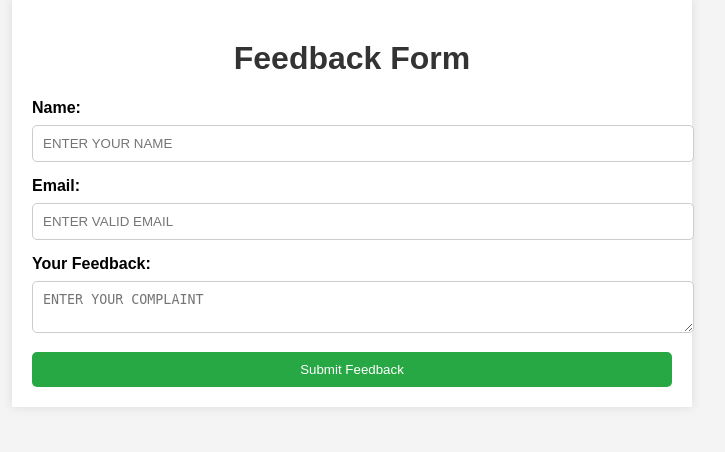
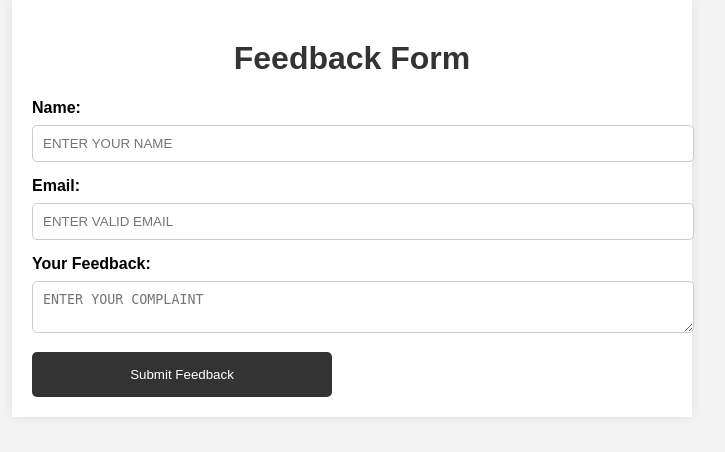
Before and after one commit to miniprojectb5/SEMIFINAL, a PHP site: page /batch5-main/complaint/compindex.html in a window 1280 px wide. Shown: the part 51-503 px from the top of the page, without its empty margins (288-1013 px from the left). Run offline with PHP 8.4, Linux system fonts and the light colour scheme.

Commit message:
Update styles.css

```diff
--- a/Teacher-Student-Feedback-System-main/complaint/styles.css
+++ b/Teacher-Student-Feedback-System-main/complaint/styles.css
@@ -35,14 +35,17 @@ input, textarea {
 
 button {
     display: block;
-    width: 100%;
-    padding: 10px;
-    background-color: #28a745;
+    width: 300px;
+    padding: 15px;
+    background-color: #333;
     color: white;
     border: none;
     border-radius: 5px;
     cursor: pointer;
 }
+.button-container {
+  display: flex;
+}
 
 button:hover {
     background-color: #218838;
```
